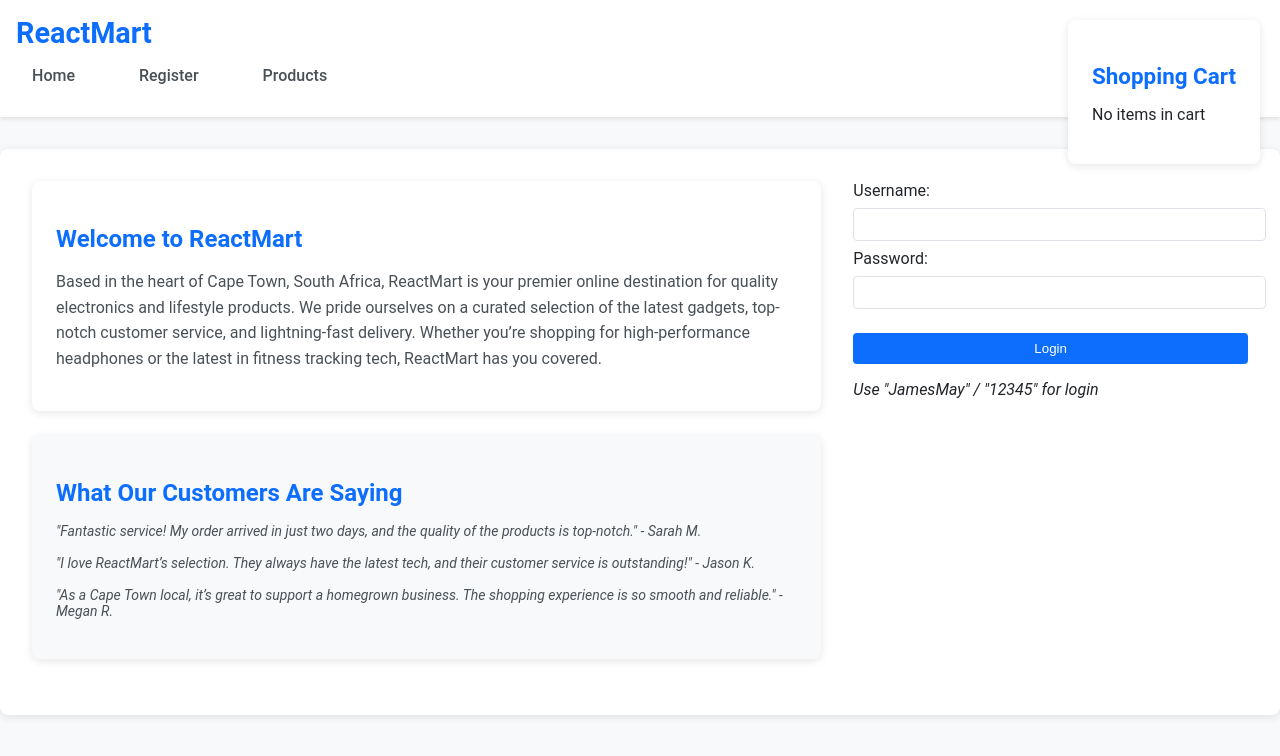
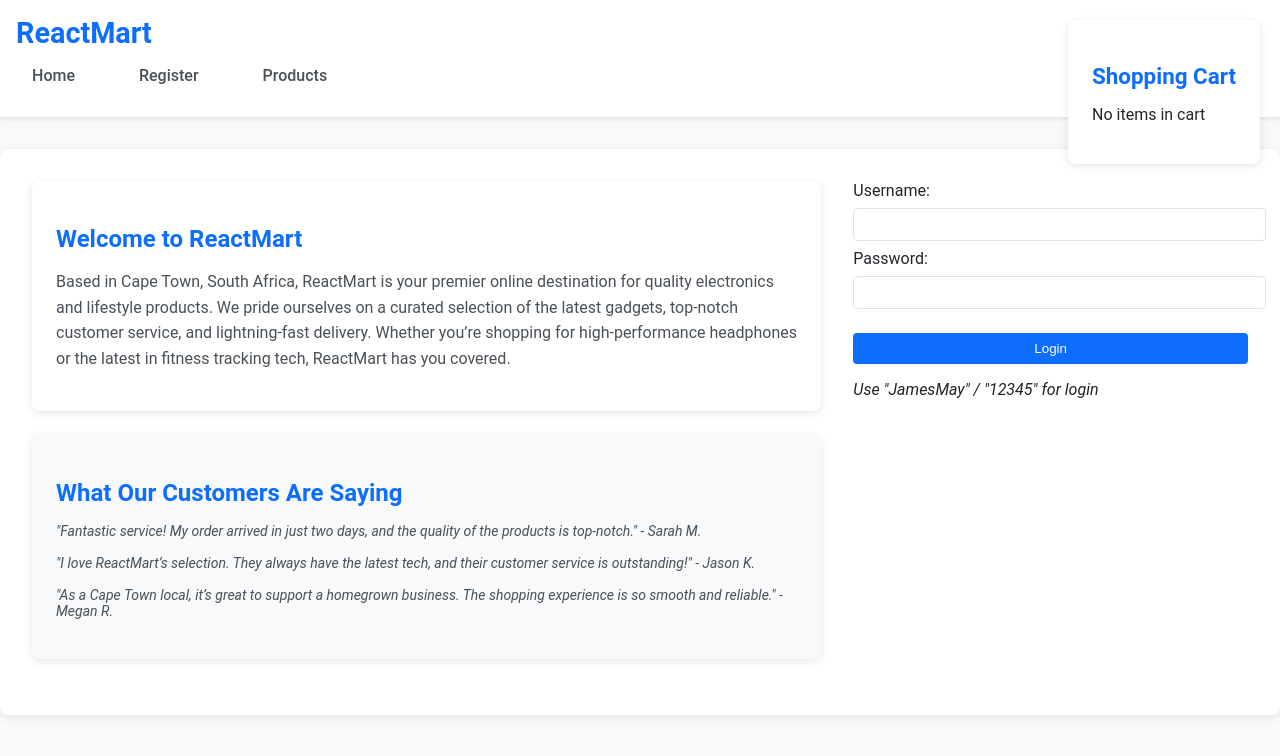
Before and after one commit to RealDan1/react-mart, a React (Create React App) app: page / in a window 1280 px wide. Shown: the top 756 px of the page. Built offline with nearby package versions, Linux system fonts and the light colour scheme.

Commit message:
feat: edit summary

```diff
--- a/src/App.css
+++ b/src/App.css
@@ -1,8 +1,4 @@
 /* Base styles */
-
-/* * {
-    border: solid 1px red;
-} */
 /* ============================================ */
 body {
     font-family: 'Roboto', sans-serif;
--- a/src/components/Home.jsx
+++ b/src/components/Home.jsx
@@ -17,19 +17,16 @@ function Home() {
     return (
         <div className="home">
             <div className="left-section">
-                {/* !!CHANGE!! New section for ReactMart summary */}
                 <section className="reactmart-summary">
                     <h2>Welcome to ReactMart</h2>
                     <p>
-                        Based in the heart of Cape Town, South Africa, ReactMart is your premier online destination for
-                        quality electronics and lifestyle products. We pride ourselves on a curated selection of the
-                        latest gadgets, top-notch customer service, and lightning-fast delivery. Whether you’re shopping
-                        for high-performance headphones or the latest in fitness tracking tech, ReactMart has you
-                        covered.
+                        Based in Cape Town, South Africa, ReactMart is your premier online destination for quality
+                        electronics and lifestyle products. We pride ourselves on a curated selection of the latest
+                        gadgets, top-notch customer service, and lightning-fast delivery. Whether you’re shopping for
+                        high-performance headphones or the latest in fitness tracking tech, ReactMart has you covered.
                     </p>
                 </section>
 
-                {/* !!CHANGE!! New section for customer reviews */}
                 <section className="customer-reviews">
                     <h2>What Our Customers Are Saying</h2>
                     <div className="review">
```
